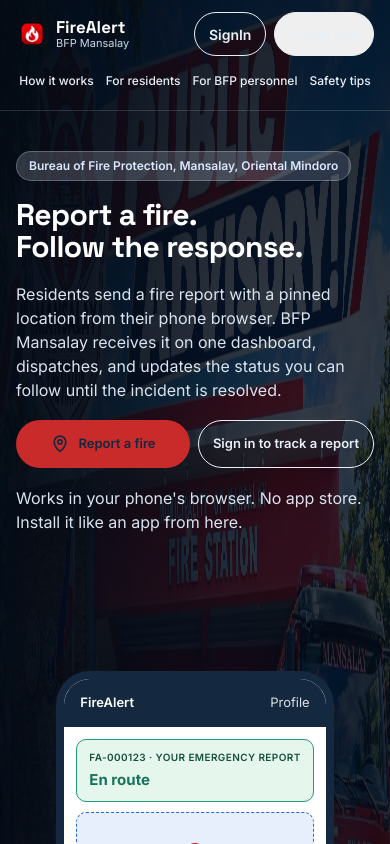
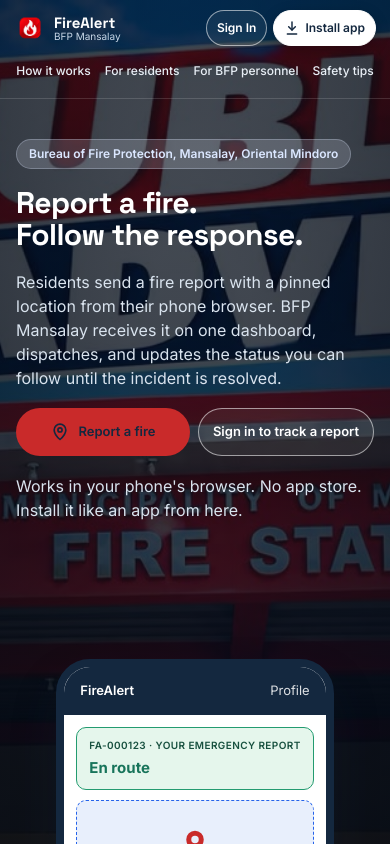
Before and after one commit to lesterios23-lgtm/FireAlert_Project, a React (Create React App) app in the folder FireAlert_Frontend/: page / in a window 390 px wide. Shown: the top 844 px of the page. Built offline with nearby package versions, Linux system fonts and the light colour scheme; no server answers.

Commit message:
fix:buttons

```diff
--- a/FireAlert_Frontend/src/pages/LandingPage.jsx
+++ b/FireAlert_Frontend/src/pages/LandingPage.jsx
@@ -156,10 +156,15 @@ export default function LandingPage() {
               ))}
             </nav>
             <div className='landing-header-actions'>
-              <a className='landing-button landing-button-outline' href={signInHref}>SignIn</a>
+              <a className='landing-button landing-button-outline' href={signInHref}>Sign In</a>
               {!isInstalled ? (
-                <button type='button' className='landing-button landing-button-outline' onClick={handleInstall}>
-                  Install app
+                <button type='button' className='landing-button landing-button-install' onClick={handleInstall}>
+                  <svg width='16' height='16' viewBox='0 0 24 24' fill='none' stroke='currentColor' strokeWidth='2.2' strokeLinecap='round' strokeLinejoin='round' aria-hidden='true'>
+                    <path d='M12 3v12' />
+                    <path d='m7 10 5 5 5-5' />
+                    <path d='M5 21h14' />
+                  </svg>
+                  <span>Install app</span>
                 </button>
               ) : (
                 <span className='landing-button landing-button-outline landing-header-installed' aria-label='App installed'>Installed</span>
--- a/FireAlert_Frontend/src/styles/landing.css
+++ b/FireAlert_Frontend/src/styles/landing.css
@@ -58,10 +58,14 @@
   border-radius: 22px;
   font-weight: 600;
   font-size: 14px;
+  font-family: inherit;
   text-decoration: none;
   box-sizing: border-box;
   justify-content: center;
   text-align: center;
+  white-space: nowrap;
+  cursor: pointer;
+  transition: background-color 0.16s ease, border-color 0.16s ease, color 0.16s ease;
 }
 
 .landing-button-red {
@@ -75,6 +79,7 @@
 }
 
 .landing-button-outline {
+  background: transparent;
   border: 1.5px solid #14283f;
   color: #14283f;
 }
@@ -82,6 +87,19 @@
 .landing-button-outline:hover {
   color: #c92a2a;
   border-color: #c92a2a;
+}
+
+.landing-button-install {
+  background: #ffffff;
+  color: #14283f;
+  border: 1.5px solid #ffffff;
+  box-shadow: 0 4px 14px rgb(0 0 0 / 22%);
+}
+
+.landing-button-install:hover {
+  background: #f1f5f9;
+  border-color: #f1f5f9;
+  color: #c92a2a;
 }
 
 .landing-button-white {
@@ -263,9 +281,8 @@
   inset: 0;
   z-index: -2;
   background-image: url('../assets/login-bg.jpg');
-  background-position: center;
-  /* show the whole photo, stretched to fill (no side gaps) */
-  background-size: 100% 100%;
+  background-position: center center;
+  background-size: cover;
   background-repeat: no-repeat;
 }
 
@@ -385,14 +402,15 @@
 
 /* outline buttons on dark top background */
 .landing-top .landing-button-outline {
-  border-color: #e9eff6;
-  color: #e9eff6;
+  background: rgb(255 255 255 / 6%);
+  border-color: rgb(255 255 255 / 55%);
+  color: #ffffff;
 }
 
 .landing-top .landing-button-outline:hover {
   color: #ffffff;
   border-color: #ffffff;
-  background: rgb(255 255 255 / 10%);
+  background: rgb(255 255 255 / 16%);
 }
 
 .landing-hero .landing-phone-caption {
@@ -874,6 +892,10 @@
 
 /* ===== responsive: stacks at 390px (and small tablets) ===== */
 @media (max-width: 900px) {
+  .landing-top::before {
+    background-position: center 22%;
+  }
+
   .landing-hero {
     padding: 40px 20px 48px;
   }
@@ -907,6 +929,17 @@
   /* the emergency strip is hidden on small screens */
   .landing-strip {
     display: none;
+  }
+
+  .landing-top::before {
+    background-size: cover;
+    background-position: center top;
+  }
+
+  .landing-top::after {
+    background:
+      linear-gradient(180deg, rgb(4 12 24 / 68%) 0%, rgb(4 12 24 / 78%) 55%, rgb(2 8 18 / 90%) 100%),
+      radial-gradient(125% 100% at 50% 35%, rgb(2 8 18 / 12%) 15%, rgb(0 3 8 / 72%) 100%);
   }
 
   .landing-header-inner {
@@ -945,19 +978,21 @@
     flex-wrap: nowrap;
   }
 
-  /* compact inline buttons so SignIn fits beside the menu toggle */
+  /* compact inline buttons so Sign In and Install app stay crisp side by side */
   .landing-header-actions .landing-button {
-    min-height: 44px;
-    padding: 0 14px;
-    font-size: 14px;
+    min-height: 38px;
+    padding: 0 12px;
+    font-size: 13px;
+    gap: 6px;
   }
 
   .landing-nav {
     order: 3;
     width: 100%;
     justify-content: center;
-    flex-wrap: nowrap;
-    gap: 12px;
+    flex-wrap: wrap;
+    row-gap: 2px;
+    column-gap: 14px;
     font-size: 12px;
   }
 
@@ -1003,7 +1038,7 @@
   }
 }
 
-@media (max-width: 390px) {
+@media (max-width: 420px) {
   .landing-hero,
   .landing-how,
   .landing-audiences,
@@ -1013,7 +1048,27 @@
   }
 
   .landing-header-inner {
-    padding: 12px 16px;
+    padding: 10px 14px;
+    gap: 8px;
+  }
+
+  .landing-brand-name {
+    font-size: 15px;
+  }
+
+  .landing-brand-sub {
+    font-size: 10px;
+  }
+
+  .landing-header-actions {
+    gap: 6px;
+  }
+
+  .landing-header-actions .landing-button {
+    min-height: 36px;
+    padding: 0 10px;
+    font-size: 12px;
+    gap: 5px;
   }
 
   .landing-hero-copy > p {
```
